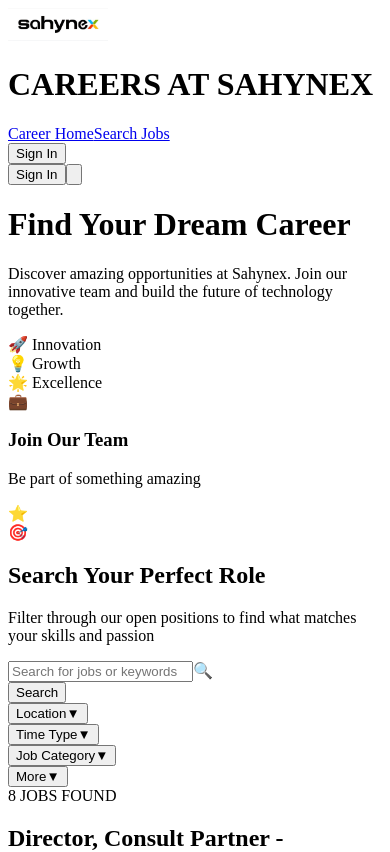
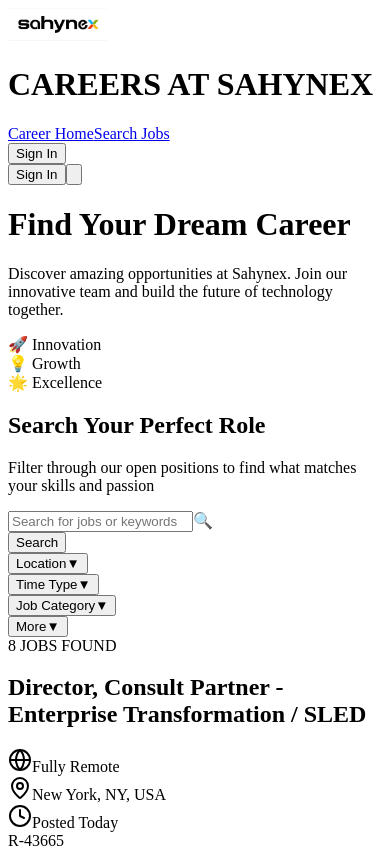
Before and after one commit to RADAR-sahynex/career-page, a Next.js app: page / in a window 390 px wide. Shown: the top 852 px of the page. Built offline with nearby package versions, Linux system fonts and the light colour scheme.

Commit message:
responsive check

```diff
--- a/components/Search/SearchSection.tsx
+++ b/components/Search/SearchSection.tsx
@@ -35,31 +35,7 @@
             </div>
 
           {/* Right Side - Images */}
-            <div className="flex-1 flex justify-center lg:justify-end mt-6 lg:mt-0">
-              <div className="relative">
-                {/* Main Image */}
-                <div className="relative w-64 h-64 sm:w-80 sm:h-80 bg-white rounded-3xl shadow-2xl overflow-hidden transform rotate-3 hover:rotate-0 transition-transform duration-300">
-                  <div className="absolute inset-0 bg-gradient-to-br from-blue-400 to-purple-500 opacity-10"></div>
-                  <div className="flex items-center justify-center h-full">
-                    <div className="text-center px-4">
-                      <div className="w-16 h-16 sm:w-20 sm:h-20 bg-blue-600 rounded-full flex items-center justify-center mx-auto mb-4">
-                        <span className="text-white text-xl sm:text-2xl">💼</span>
-                      </div>
-                      <h3 className="text-xl sm:text-2xl font-bold text-gray-800 mb-2">Join Our Team</h3>
-                      <p className="text-gray-600 px-4 sm:px-6 text-sm sm:text-base">Be part of something amazing</p>
-                    </div>
-                  </div>
-                </div>
 
-                {/* Floating Elements */}
-                <div className="absolute -top-4 -left-4 w-12 h-12 sm:w-16 sm:h-16 bg-yellow-400 rounded-full shadow-lg flex items-center justify-center animate-bounce">
-                  <span className="text-xl sm:text-2xl">⭐</span>
-                </div>
-                <div className="absolute -bottom-4 -right-4 w-10 h-10 sm:w-12 sm:h-12 bg-green-400 rounded-full shadow-lg flex items-center justify-center animate-pulse">
-                  <span className="text-lg sm:text-xl">🎯</span>
-                </div>
-              </div>
-            </div>
           </div>
         </div>
 
```
